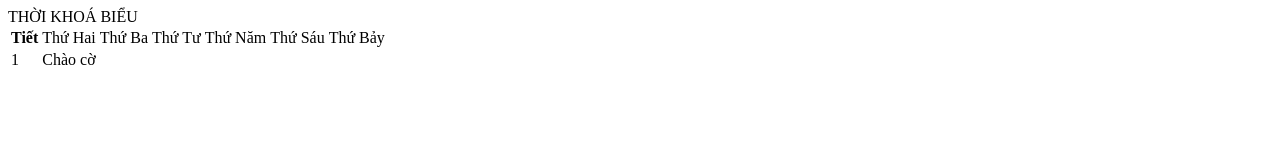
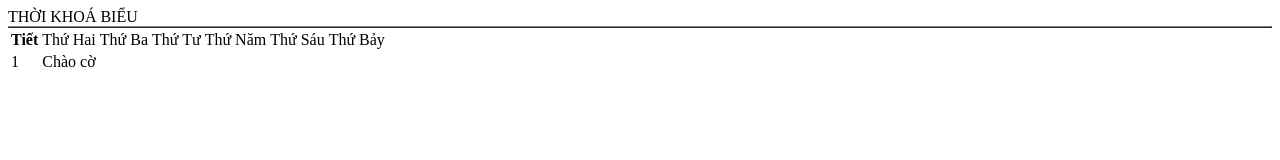
Before and after one commit to lytrucanh113-blip/lytrucanh, a plain HTML site: page index.html in a window 1280 px wide. Drawn offline with Linux system fonts and the light colour scheme.

Commit message:
Update index.html

```diff
--- a/index.html
+++ b/index.html
@@ -4,6 +4,7 @@
   </head>
   <body>
     THỜI KHOÁ BIỂU
+    <table border="1" width="100%">
     <table>
       <tr>
         <th> Tiết</th>
```
